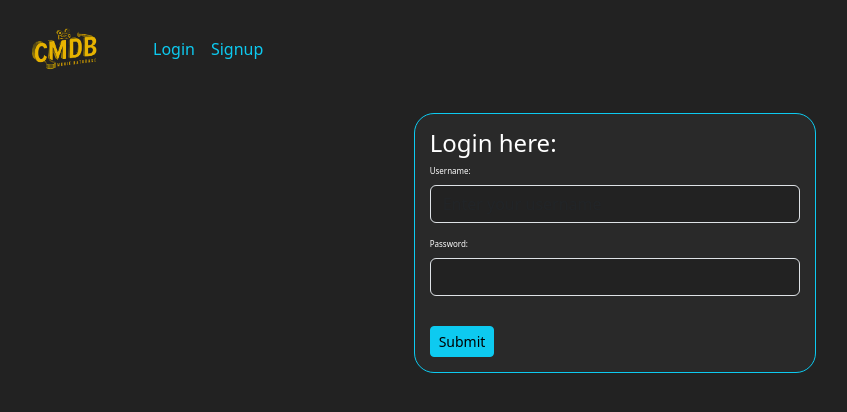
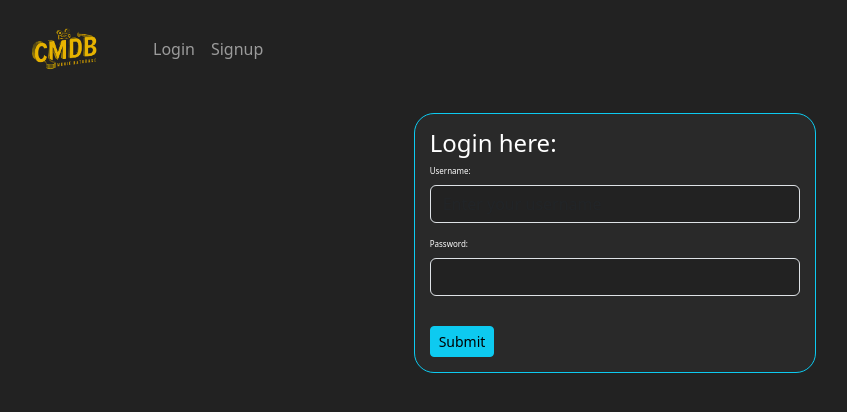
Before and after one commit to koernerclaudia/CMDB-Live, a React (Vite) app: page /login in a window 1280 px wide. Shown: the top 412 px of the page, without its empty margins (25-872 px from the left). Built offline with nearby package versions, Linux system fonts and the light colour scheme.

Commit message:
Corrected some fault in scss

```diff
--- a/src/index.scss
+++ b/src/index.scss
@@ -56,7 +56,7 @@ $grid-breakpoints: (
 .navbar-text,
 .navbar-brand,
 .nav-link.active {
-  color: $info !important;
+  color: $info;
   padding-left: 15px;
   padding-right: 15px;
 
@@ -110,4 +110,4 @@ input::placeholder {
 //   color: #c7c5c5;
 // }
 
-@import "~bootstrap/scss/bootstrap.scss";
+@import "~bootstrap/scss/bootstrap.scss"
```
Also changed, not shown: 2 other files (tests, documents, lock files or other folders).
